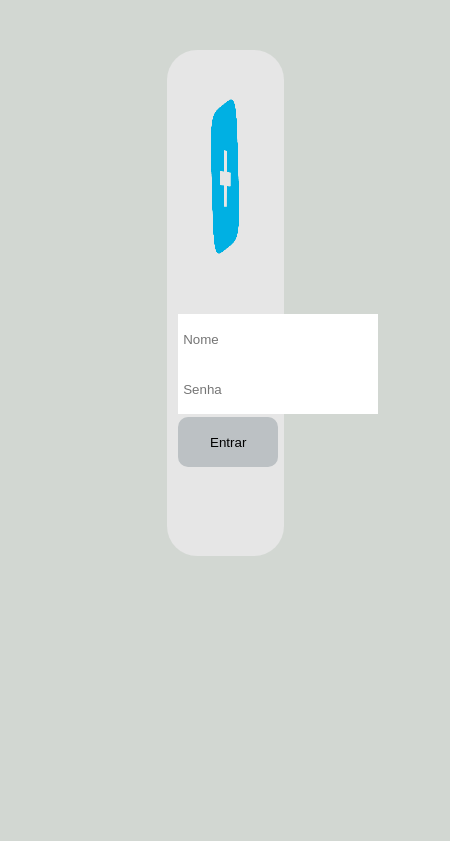
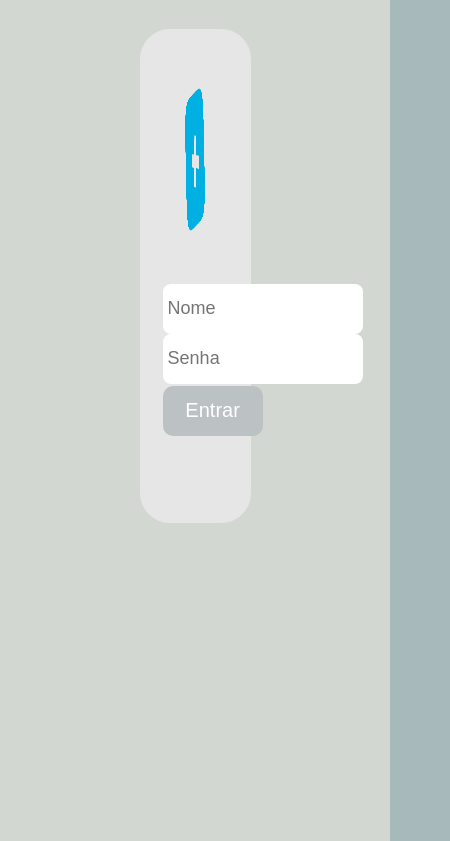
Before and after one commit to LucasAndreoIi/TuaSaudeREUP, a plain HTML site: page index.html in a window 390 px wide. Shown: the top 841 px of the page, 450 px wide, since content can reach past the window. Drawn offline with Linux system fonts and the light colour scheme.

Commit message:
committest

```diff
--- a/css/index.css
+++ b/css/index.css
@@ -211,3 +211,72 @@ button:hover{
 button:active{
     background-color: #2caee0;
 }
+
+@media (max-width: 768px) {
+
+    body {
+        background-size: cover;
+        background-attachment: scroll;
+        background-repeat: no-repeat;
+        padding: 0;
+        margin: 0;
+    }
+
+    /* Área do login central */
+    #miolo {
+        width: 100%;
+        padding: 10px;
+        box-sizing: border-box;
+    }
+
+    #logintela {
+        width: 100%;
+        display: flex;
+        flex-direction: column;
+        align-items: center;
+        padding: 15px;
+        box-sizing: border-box;
+    }
+
+    /* Logo */
+    #loginimg img {
+        width: 60%;
+        max-width: 250px;
+        height: auto;
+    }
+
+    /* Campos */
+    #logintextos {
+        width: 90%;
+        display: flex;
+        flex-direction: column;
+        gap: 15px;
+        margin-top: 20px;
+    }
+
+    .opt {
+        width: 100%;
+        font-size: 18px;
+        padding: 10px;
+        border-radius: 8px;
+        border: 1px solid #ccc;
+    }
+
+    /* Botão */
+    #logar {
+        width: 100%;
+        padding: 12px;
+        font-size: 20px;
+        border-radius: 10px;
+        background-color: #326e73;
+        color: white;
+    }
+
+    /* Footer */
+    footer {
+        font-size: 14px;
+        padding: 20px;
+        text-align: justify;
+        height: auto;
+    }
+}
```
